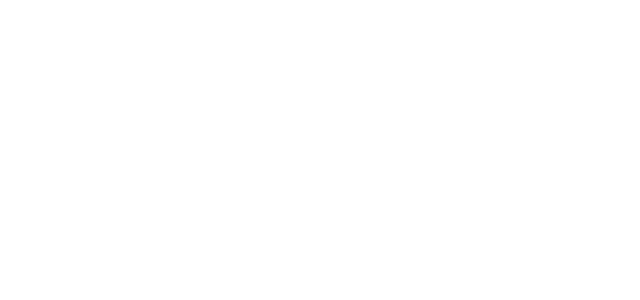
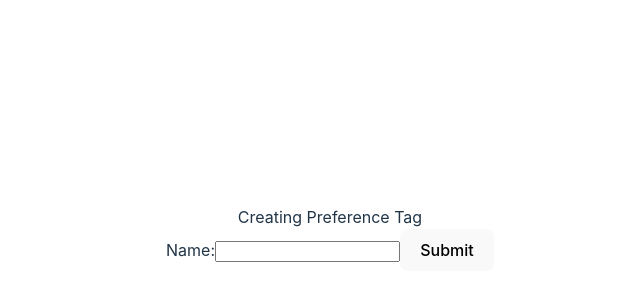
Before and after one commit to Advanced-computer-lab-2024/Roammate, a React (Vite) app in the folder frontend/: page /admin in a window 1280 px wide. Before the commit this address had no page. Shown: the part 162-462 px from the top of the page, without its empty margins (310-950 px from the left). Built offline with nearby package versions, Linux system fonts and the light colour scheme.

Commit message:
Created Pages for All Roles

```diff
--- a/frontend/src/App.jsx
+++ b/frontend/src/App.jsx
@@ -1,16 +1,28 @@
 import { BrowserRouter as Router, Routes, Route } from "react-router-dom";
 import "./App.css";
 import Register from "./pages/registerPage";
+import AdminPage from "./pages/adminPage";
+import TouristPage from "./pages/touristPage";
+import GuestPage from "./pages/guestPage";
+import TourGuidePage from "./pages/tourGuidePage";
+import TouristGovernerPage from "./pages/touristGovernerPage";
+import AdvertiserPage from "./pages/advertiserPage";
+import SellerPage from "./pages/sellerPage";
 
 function App() {
   return (
     <Router>
-      <div>
-        <Routes>
-          <Route path="/" element={<div>Home Page Placeholder</div>} />
-          <Route path="/register" element={<Register />} />
-        </Routes>
-      </div>
+      <Routes>
+        <Route path="/" element={<div>Home Page Placeholder</div>} />
+        <Route path="/register" element={<Register />} />
+        <Route path="/admin" element={<AdminPage />} />
+        <Route path="/tourist" element={<TouristPage />} />
+        <Route path="/guest" element={<GuestPage />} />
+        <Route path="/tour-guide" element={<TourGuidePage />} />
+        <Route path="/tourist-governer" element={<TouristGovernerPage />} />
+        <Route path="/advertiser" element={<AdvertiserPage />} />
+        <Route path="/seller" element={<SellerPage />} />
+      </Routes>
     </Router>
   );
 }
--- /dev/null
+++ b/frontend/src/components/adminComponents/createPreferenceTagComponent.jsx
@@ -0,0 +1,41 @@
+import { useState } from "react";
+import { createPreferenceTag } from "../../services/api";
+
+const CreatePreferenceTagComponent = () => {
+  const [name, setName] = useState("");
+
+  // Handle form submission
+  const handleSubmit = async (e) => {
+    e.preventDefault();
+
+    try {
+      const data = { name };
+      const response = createPreferenceTag(data);
+
+      console.log("Response from server:", response);
+    } catch (error) {
+      console.error("Error submitting the form:", error);
+    }
+  };
+
+  return (
+    <div>
+      <div>Creating Preference Tag</div>
+      <div>
+        <form onSubmit={handleSubmit}>
+          <label htmlFor="name">Name:</label>
+          <input
+            type="text"
+            id="name"
+            value={name}
+            onChange={(e) => setName(e.target.value)} // Update the state on change
+            required
+          />
+          <button type="submit">Submit</button>
+        </form>
+      </div>
+    </div>
+  );
+};
+
+export default CreatePreferenceTagComponent;
--- /dev/null
+++ b/frontend/src/pages/adminPage.jsx
@@ -0,0 +1,11 @@
+import CreatePreferenceTagComponent from "../components/adminComponents/createPreferenceTagComponent";
+
+const AdminPage = () => {
+  return (
+    <div>
+      <CreatePreferenceTagComponent />
+    </div>
+  );
+};
+
+export default AdminPage;
--- /dev/null
+++ b/frontend/src/pages/advertiserPage.jsx
@@ -0,0 +1,5 @@
+const AdvertiserPage = () => {
+  return <div>Advertiser Page PlaceHolder</div>;
+};
+
+export default AdvertiserPage;
--- /dev/null
+++ b/frontend/src/pages/guestPage.jsx
@@ -0,0 +1,5 @@
+const GuestPage = () => {
+  return <div>Guest Page PlaceHolder</div>;
+};
+
+export default GuestPage;
--- a/frontend/src/pages/registerPage.jsx
+++ b/frontend/src/pages/registerPage.jsx
@@ -5,7 +5,7 @@ const Register = () => {
   const [formData, setFormData] = useState({
     username: "",
     password: "",
-    role: "user", // Default role
+    role: "guest", // Default role
   });
 
   const navigate = useNavigate(); // Initialize the navigate hook
@@ -24,15 +24,7 @@ const Register = () => {
     e.preventDefault();
     // Normally, you'd send the formData to the backend here
     console.log("User Data:", formData);
-
-    // Navigate based on the role
-    if (formData.role === "user") {
-      navigate("/user"); // Navigate to user page
-    } else if (formData.role === "admin") {
-      navigate("/admin"); // Navigate to admin page
-    } else if (formData.role === "moderator") {
-      navigate("/moderator"); // Navigate to moderator page
-    }
+    navigate(`/${formData.role}`);
   };
 
   return (
@@ -71,9 +63,13 @@ const Register = () => {
             value={formData.role}
             onChange={handleChange}
           >
-            <option value="user">User</option>
+            <option value="guest">Guest</option>
             <option value="admin">Admin</option>
-            <option value="moderator">Moderator</option>
+            <option value="tourist">Tourist</option>
+            <option value="tour-guide">Tour Guide</option>
+            <option value="tourist-governer">Tourist Governer</option>
+            <option value="seller">Seller</option>
+            <option value="advertiser">Advertiser</option>
           </select>
         </div>
 
--- /dev/null
+++ b/frontend/src/pages/sellerPage.jsx
@@ -0,0 +1,5 @@
+const SellerPage = () => {
+  return <div>Seller Page PlaceHolder</div>;
+};
+
+export default SellerPage;
--- /dev/null
+++ b/frontend/src/pages/tourGuidePage.jsx
@@ -0,0 +1,5 @@
+const TourGuidePage = () => {
+  return <div>Tour Guide Page PlaceHolder</div>;
+};
+
+export default TourGuidePage;
--- /dev/null
+++ b/frontend/src/pages/touristGovernerPage.jsx
@@ -0,0 +1,5 @@
+const TouristGovernerPage = () => {
+  return <div>Tourist Governer Page PlaceHolder</div>;
+};
+
+export default TouristGovernerPage;
--- /dev/null
+++ b/frontend/src/pages/touristPage.jsx
@@ -0,0 +1,5 @@
+const TouristPage = () => {
+  return <div>Tourist Page PlaceHolder</div>;
+};
+
+export default TouristPage;
--- a/frontend/src/services/api.js
+++ b/frontend/src/services/api.js
@@ -7,3 +7,8 @@ export const fetchActivities = async () => {
   //   alert(JSON.stringify(activies.data, null, 2));
   return activies;
 };
+
+export const createPreferenceTag = async (data) => {
+  const response = await axios.post(`${API_URL}preferenceTags`, data);
+  return response;
+};
```
